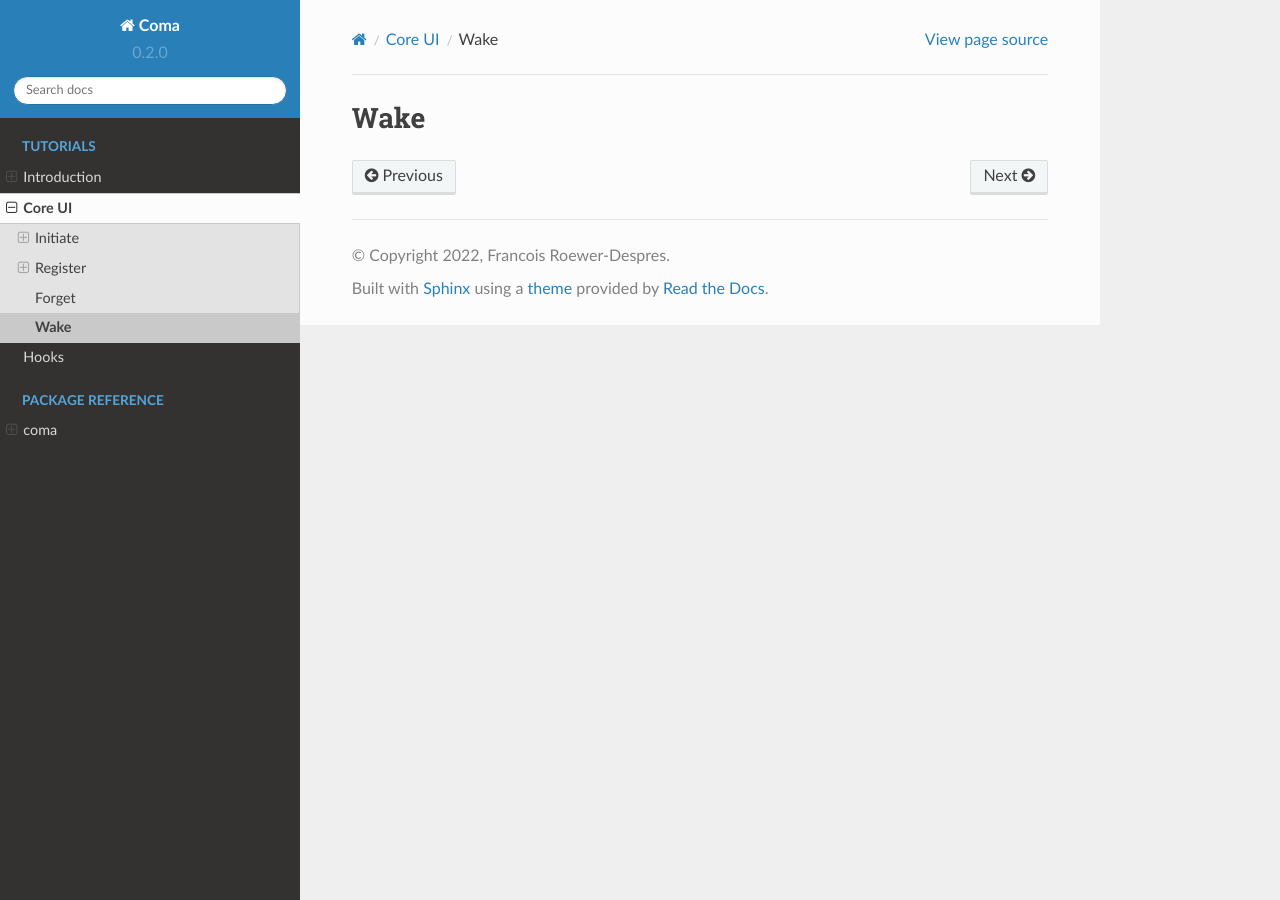
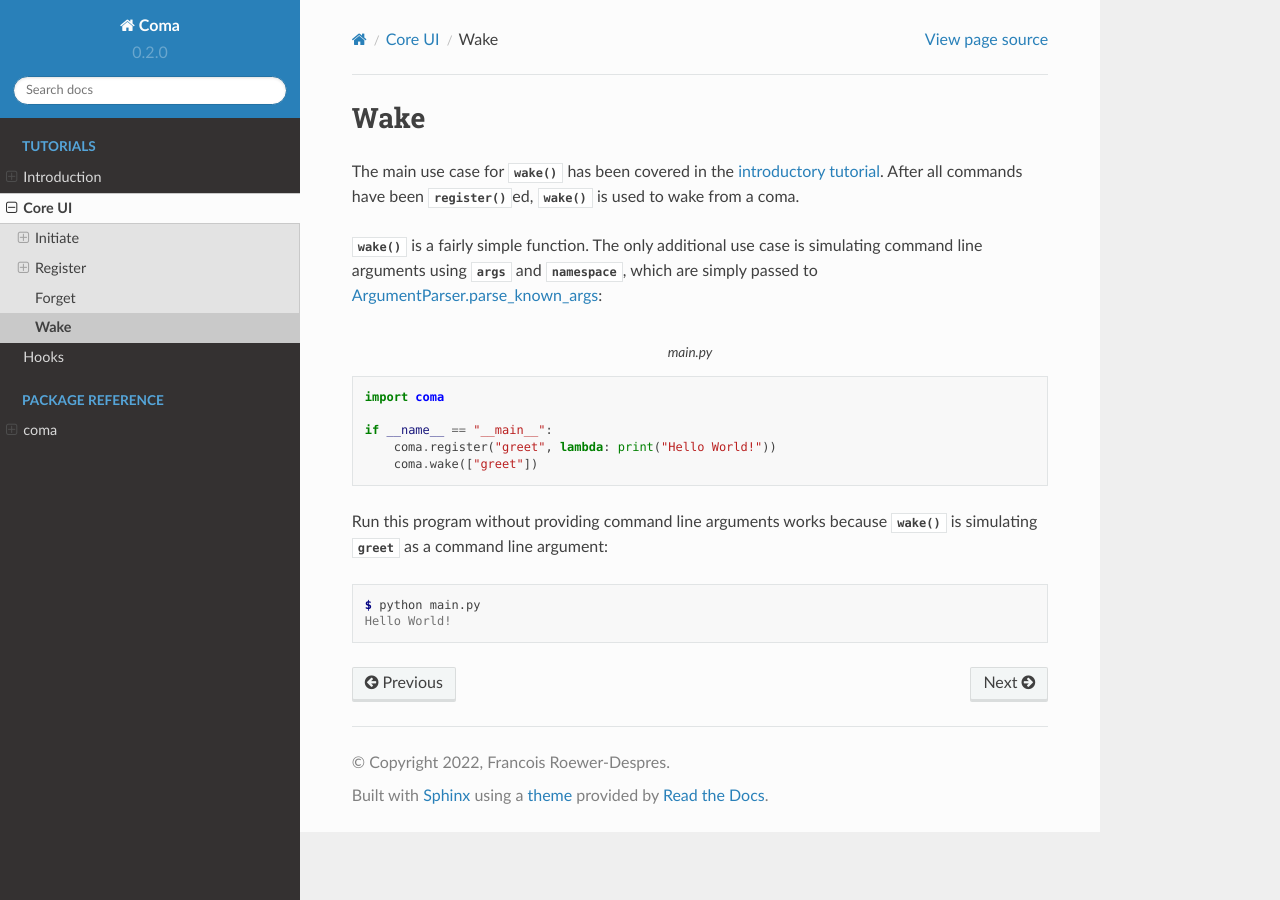
Before and after one commit to francois-rd/coma, a Sphinx documentation site: the page built from docs/source/tutorials/core/wake.rst, in a window 1280 px wide. Built offline with Sphinx 7.4.7 and the Read the Docs theme 2.0.0, drawn with Linux system fonts in a browser that asks for light colours.

Commit message:
Added wake tutorial.

```diff
--- a/docs/source/tutorials/core/wake.rst
+++ b/docs/source/tutorials/core/wake.rst
@@ -1,2 +1,29 @@
 Wake
 ====
+
+The main use case for :func:`~coma.core.wake.wake` has been covered in the
+:doc:`introductory tutorial <../intro>`. After all commands have been
+:func:`~coma.core.register.register`\ ed, :func:`~coma.core.wake.wake` is used
+to wake from a coma.
+
+:func:`~coma.core.wake.wake` is a fairly simple function. The only additional
+use case is simulating command line arguments using :obj:`args` and
+:obj:`namespace`, which are simply passed to
+`ArgumentParser.parse_known_args <https://docs.python.org/3/library/argparse.html#partial-parsing>`_:
+
+.. code-block:: python
+    :caption: main.py
+
+    import coma
+
+    if __name__ == "__main__":
+        coma.register("greet", lambda: print("Hello World!"))
+        coma.wake(["greet"])
+
+Run this program without providing command line arguments works because
+:func:`~coma.core.wake.wake` is simulating :obj:`greet` as a command line argument:
+
+.. code-block:: console
+
+    $ python main.py
+    Hello World!
```
